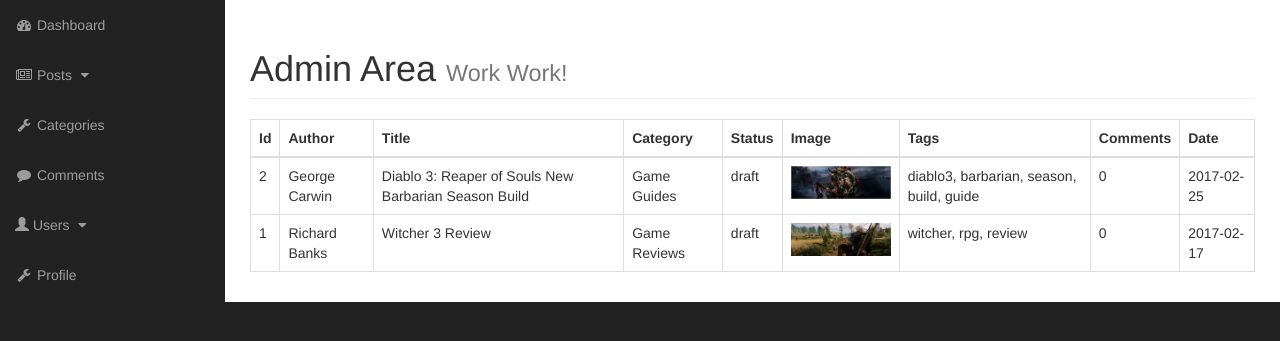
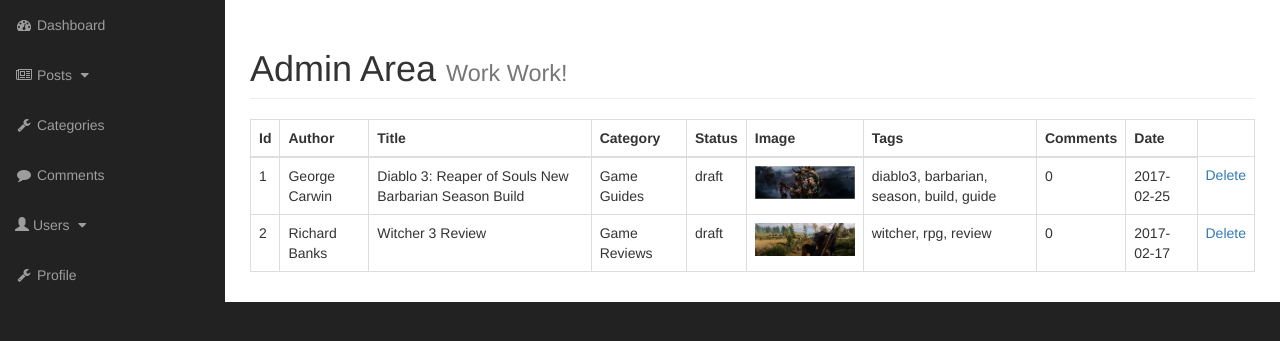
Before and after one commit to thefrozen333/My-CMS-with-PHP, a PHP site: page /admin/posts.php in a window 1280 px wide. Shown: the part 51-392 px from the top of the page. Run offline with PHP 8.4, Linux system fonts and the light colour scheme; data comes from the database, SQL or seed files in the repository.

Commit message:
Add delete functionality for posts
Admins can now delete a post

```diff
--- a/admin/includes/add_posts.php
+++ b/admin/includes/add_posts.php
@@ -1,5 +1,6 @@
 <?php
     if(isset($_POST['admin_create_post'])){
+
         $post_title = $_POST['post_title'];
         $post_author = $_POST['post_author'];
         $post_category_id = $_POST['post_category_id'];
@@ -21,10 +22,11 @@
         $query .= "VALUES($post_category_id, '$post_title',
                   '$post_author', now(), '$post_image',
                   '$post_content', '$post_tags',
-                   $post_comment_count, '$post_status' ,)";
+                   $post_comment_count, '$post_status')";
 
         $create_post_query = mysqli_query($connection, $query);
         confirm_query($create_post_query);
+        header("Location: posts.php");
     }
 
 ?>
--- a/admin/includes/admin_navigation.php
+++ b/admin/includes/admin_navigation.php
@@ -38,7 +38,7 @@
                                 <a href="posts.php"><i class="fa fa-fw fa fa-eye"></i>  View All Posts</a>
                             </li>
                             <li>
-                                <a href="#"><i class="glyphicon glyphicon-paste"></i> Add Posts</a>
+                                <a href="posts.php?source=add_post"><i class="glyphicon glyphicon-paste"></i> Add Posts</a>
                             </li>
                         </ul>
                     </li>
--- a/admin/includes/view_all_posts.php
+++ b/admin/includes/view_all_posts.php
@@ -15,12 +15,12 @@
                         <tbody>
 
                            <?php
-                                $query = "SELECT * FROM posts AS p
+                                $query = "SELECT *, p.Id as PostId FROM posts AS p
                                 INNER JOIN category AS c ON c.Id = p.CategoryId";
                                 $select_posts = mysqli_query($connection, $query);
 
                         while($row = mysqli_fetch_assoc($select_posts)){
-                                $post_id = $row['Id'];
+                                $post_id = $row['PostId'];
                                 $post_author = $row['Author'];
                                 $post_title = $row['Title'];
                                 $post_category_name = $row['Name'];
@@ -40,8 +40,22 @@
                             echo "<td>{$post_tags}</td>";
                             echo "<td>{$post_comment_count}</td>";
                             echo "<td>{$post_date}</td>";
+                            echo "<td><a href='posts.php?delete={$post_id}'>Delete</a></td>";
                             echo "</tr>";
                         }
                             ?>
                         </tbody>
                     </table>
+
+
+        <?php
+            //Delete functionality for a post in admin panel
+            if(isset($_GET['delete'])){
+                $post_id_delete = $_GET['delete'];
+                $query = "DELETE FROM posts WHERE Id = $post_id_delete";
+
+                $delete_query = mysqli_query($connection, $query);
+                confirm_query($delete_query);
+                header("Location: posts.php");
+            }
+        ?>
--- a/admin/posts.php
+++ b/admin/posts.php
@@ -39,7 +39,6 @@
                               include "includes/view_all_posts.php";
                               break;
                         }
-
                         ?>
                     </div>
                 </div>
--- a/includes/header.php
+++ b/includes/header.php
@@ -1,6 +1,6 @@
 <head>
     <?php include "includes/db.php";
-          include "../admin/includes/functions.php"?>
+          include "admin/includes/functions.php"?>
 
     <meta charset="utf-8">
     <meta http-equiv="X-UA-Compatible" content="IE=edge">
--- a/index.php
+++ b/index.php
@@ -1,6 +1,6 @@
 <!DOCTYPE html>
 <html lang="en">
-<?php include "includes/header.php";
+<?php include "includes/header.php"?>;
 
 <body>
 
```
